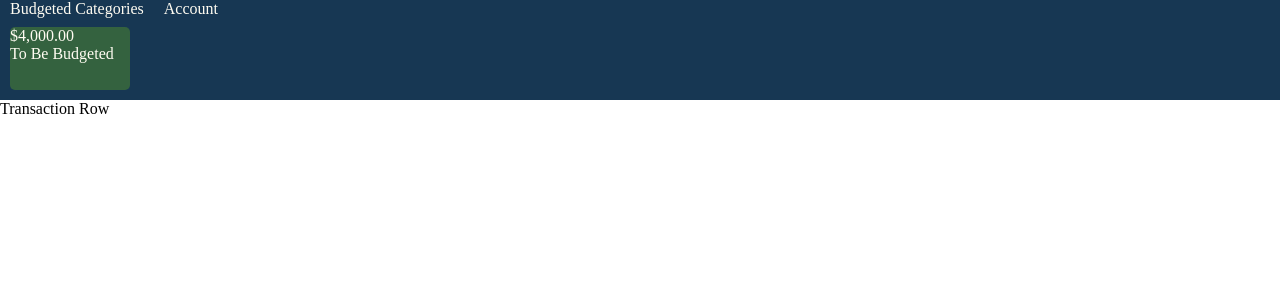
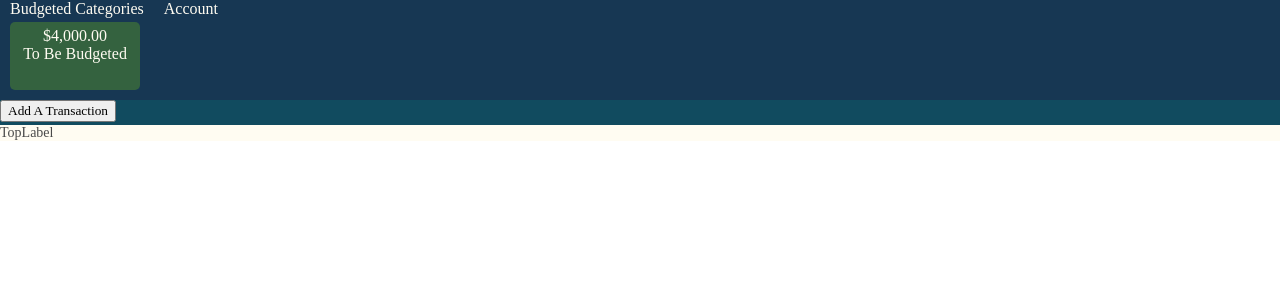
Before and after one commit to anbe6083/Budget_Application, a React (Create React App) app: page / in a window 1280 px wide. Shown: the top 300 px of the page. Built offline with nearby package versions, Linux system fonts and the light colour scheme.

Commit message:
Added TopLabel div

```diff
--- a/package.json
+++ b/package.json
@@ -3,7 +3,9 @@
   "version": "0.1.0",
   "private": true,
   "dependencies": {
+    "bootstrap": "^3.3.7",
     "react": "^16.2.0",
+    "react-bootstrap": "^0.31.5",
     "react-dom": "^16.2.0",
     "react-scripts": "1.0.17"
   },
--- a/src/App.css
+++ b/src/App.css
@@ -22,6 +22,8 @@
   position: absolute;
   bottom: 10px;
   left: 10px;
+  text-align: center;
+  padding: 5px 5px 0px 5px;
 }
 
 
@@ -36,3 +38,23 @@
   padding: 10px;
   color: #FFFCF2;
 }
+
+.mainBody {
+  width: 100%;
+  background: #FFFCF2;
+  color: #4A4A4A;
+  font-size: 14px;
+}
+
+.addTransactionRow {
+  color: #FFFCF2;
+  background: #114B5F;
+  height: 100px;
+  width: 100%;
+  max-height: 25px;
+  height: 25px;
+}
+
+.addTransactionRow  {
+  left: 10px;
+}
--- a/src/App.js
+++ b/src/App.js
@@ -2,12 +2,13 @@ import React, { Component } from 'react';
 import TopBar from './TopBar';
 import './App.css';
 import MainBody from './mainBody';
-
+import AddTransactionRow from './addTransaction';
 class App extends Component {
   render() {
     return (
       <div className="App">
         <TopBar />
+        <AddTransactionRow />
         <MainBody />
       </div>
     );
--- a/src/addTransaction.js
+++ b/src/addTransaction.js
@@ -7,8 +7,8 @@ export default class AddTransactionRow extends Component {
 
     render() {
         return (
-            <div>
-                Transaction Row
+            <div className='addTransactionRow'>
+                <button id="addCategoryBtn" type="button">Add A Transaction</button>
             </div>
         )
     }
--- a/src/mainBody.js
+++ b/src/mainBody.js
@@ -1,6 +1,6 @@
 import React, { Component } from 'react';
 import './App.css';
-import AddTransactionRow from './addTransaction';
+import TopLabel from './topLabel';
 export default class MainBody extends Component {
     constructor(props) {
         super(props);
@@ -9,7 +9,7 @@ export default class MainBody extends Component {
     render() {
         return (
             <div className="mainBody">
-                <AddTransactionRow />
+                <TopLabel />
             </div>
         )
     }
--- /dev/null
+++ b/src/topLabel.js
@@ -0,0 +1,16 @@
+import React, {Component} from 'react';
+
+export default class TopLabel extends Component {
+    constructor(props) {
+        super(props);
+
+    }
+
+    render() {
+        return(
+            <div>
+                TopLabel
+            </div>
+        )
+    }
+}
```
Also changed, not shown: 2 other files (tests, documents, lock files or other folders).
